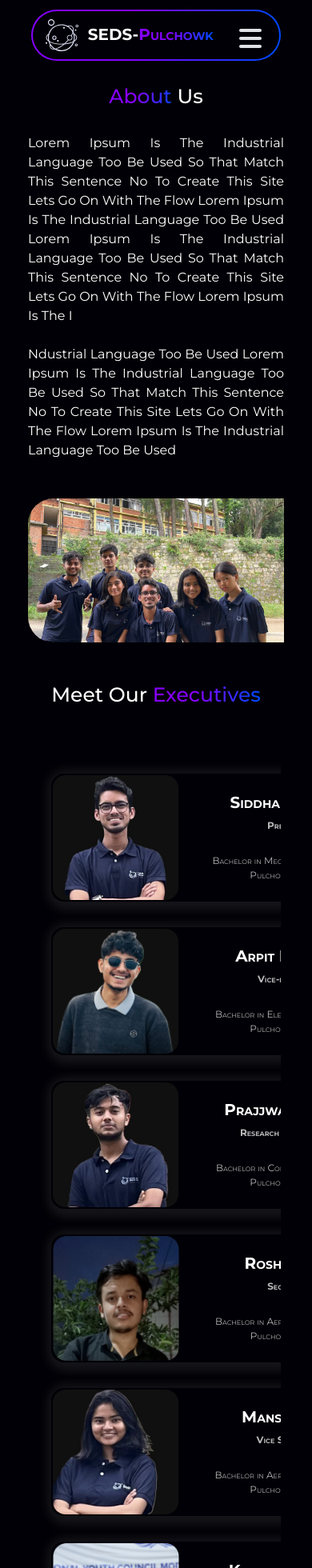
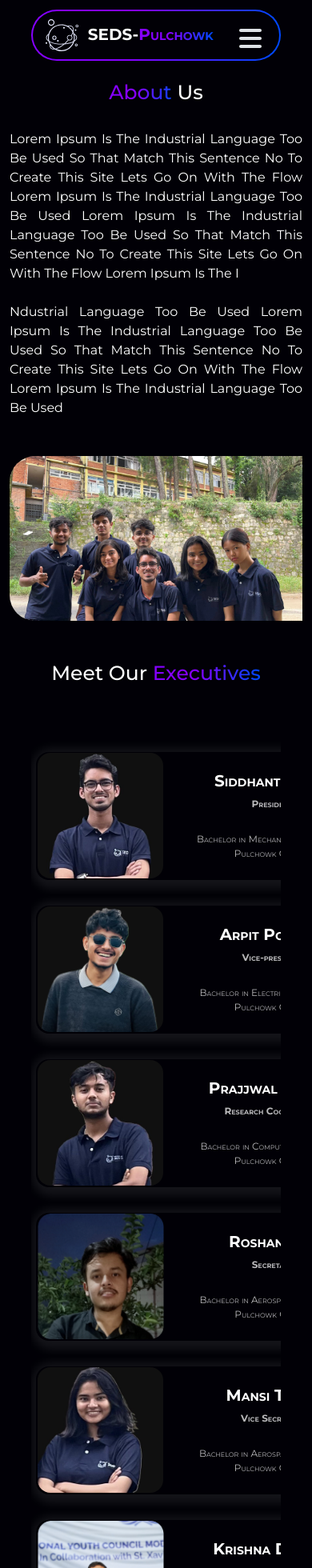
Before and after one commit to SEDS-Pulchowk/SEDS-Pulchowk--Portfolio, a Next.js app: page /about in a window 390 px wide. Shown: the top 1960 px of the page at 80% size. Built offline with nearby package versions, Linux system fonts and the light colour scheme.

Commit message:
fixed the bugs around

```diff
--- a/src/app/about/page.module.css
+++ b/src/app/about/page.module.css
@@ -127,10 +127,17 @@
   .executives_row {
     display: flex;
     flex-direction: column;
-    margin-left: -45vw;
+    margin-left: -55vw;
   }
 
   .executives_card {
     width: 20%;
   }
 }
+
+@media (max-width: 420px) {
+  .about_us {
+    margin-left: 12px;
+    margin-right: 12px;
+  }
+}
--- a/src/app/globals.css
+++ b/src/app/globals.css
@@ -81,19 +81,23 @@ button {
   -webkit-text-fill-color: transparent;
 }
 
-@media  (max-width: 728px) {
+@media (max-width: 728px) {
   :root {
     --earth-size: 8px;
   }
 }
 
-@media  (max-width: 620px) {
+@media (max-width: 620px) {
   :root {
     --earth-size: 6px;
   }
 }
 
-@media  (max-width: 420px) {
+@media (max-width: 420px) {
+  body {
+    padding: 0;
+  }
+
   h1 {
     font-size: 30px !important;
   }
@@ -105,3 +109,10 @@ button {
     font-size: 20px !important;
   }
 }
+
+@media (max-width: 378px) {
+  body {
+    transform: scale(0.9);
+    transform-origin: top left;
+  }
+}
--- a/src/app/page.module.css
+++ b/src/app/page.module.css
@@ -120,25 +120,13 @@
 }
 
 .program_items {
+  margin-top: -30px;
   display: grid;
   grid-template-columns: repeat(3, 1fr);
   align-content: space-around;
   justify-content: space-between;
   gap: 32px;
   height: 100%;
-}
-
-.load_button {
-  width: 25%;
-  border: 1px solid var(--gradient-end);
-  color: var(--gradient-end);
-  border-radius: 8px;
-  margin: 0 auto;
-}
-
-.load_button:hover {
-  background-color: var(--gradient-end);
-  color: white;
 }
 
 @media (max-width: 1024px) {
@@ -157,7 +145,6 @@
 }
 
 @media (max-width: 728px) {
-
   .section {
     margin-left: 32px;
   }
@@ -188,3 +175,17 @@
     grid-template-columns: repeat(1, 1fr);
   }
 }
+
+@media (max-width: 420px) {
+  .section {
+    margin-left: 12px;
+    margin-right: 12px;
+  }
+
+  .program_button {
+    transform: scale(0.8);
+    padding: 4px 12px;
+    border-radius: 20px;
+    font-weight: 550;
+  }
+}
--- a/src/components/Molecules/Navbar.tsx
+++ b/src/components/Molecules/Navbar.tsx
@@ -117,10 +117,8 @@ function HamburgerButtonItems() {
           <span>&nbsp; About Us</span>
         </Link>
         <Link href="/join-seds" className="dropdown-item">
-          <button className={styles.join_us}>
-            <span className={styles.star}></span>
+          <button className={`${buttonStyles.click_button} ${styles.join_us}`}>
             <span>Join SEDS</span>
-            <span className={styles.star}></span>
           </button>
         </Link>
       </div>
--- a/src/styles/Molecules/directmessage.module.css
+++ b/src/styles/Molecules/directmessage.module.css
@@ -15,6 +15,6 @@
     font-size: 25px;
 }
 
-.direct_message_container :not(input) {
+.direct_message_container :not(input):not(textarea) {
     font-variant: small-caps;
 }
```
Also changed, not shown: src/app/page.tsx (+3 -5 lines). Lines whose indentation alone changed are shown as unchanged.
